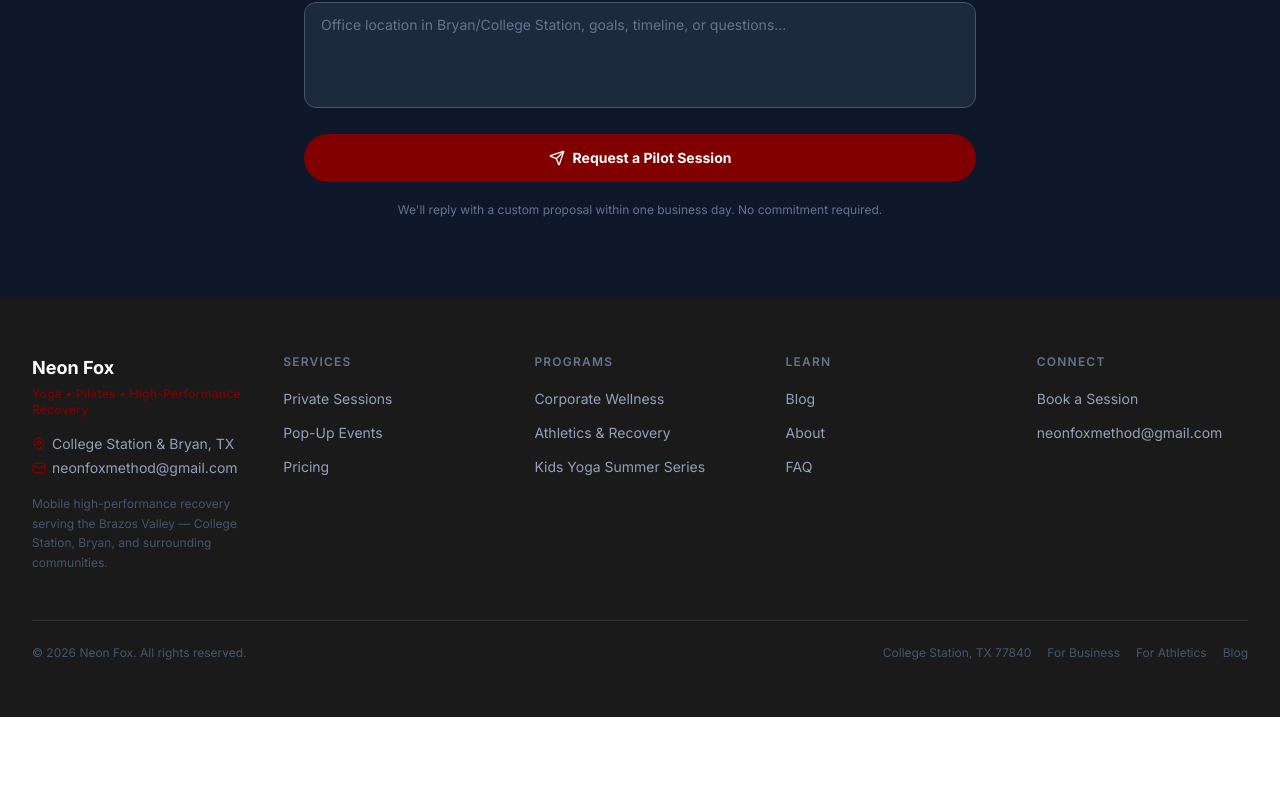
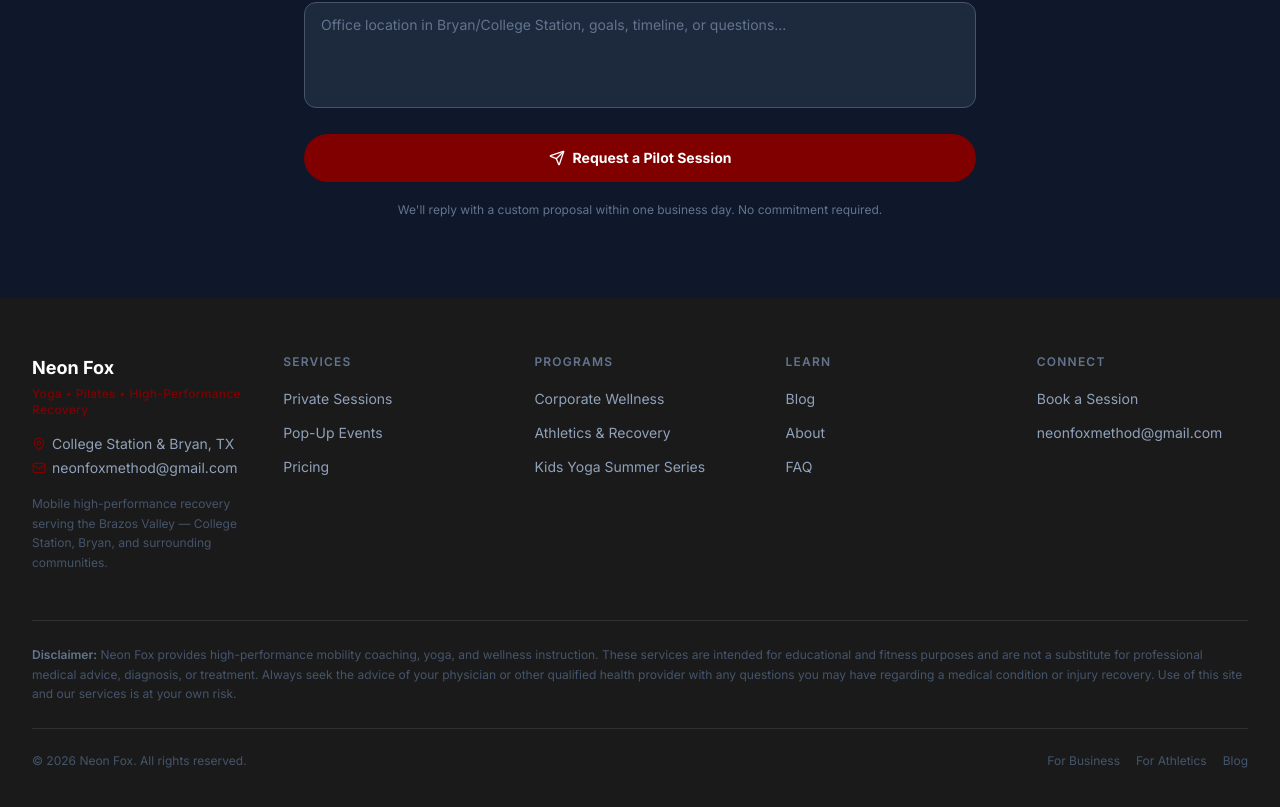
Before and after one commit to jwhitehead08/yoga-college-station, a Next.js app: page /corporate in a window 1280 px wide. Shown: the part 3569-4376 px from the top of the page. Before the commit the page ends 4286 px from the top, so only its background shows below. Built offline with nearby package versions, Linux system fonts and the light colour scheme.

Commit message:
updated disclaimer

```diff
--- a/components/Footer.tsx
+++ b/components/Footer.tsx
@@ -74,11 +74,17 @@
           ))}
         </div>
 
+        {/* Disclaimer */}
+        <div className="border-t border-white/10 pt-6 mb-6">
+          <p className="text-xs text-slate-600 leading-relaxed">
+            <span className="font-semibold text-slate-500">Disclaimer:</span> Neon Fox provides high-performance mobility coaching, yoga, and wellness instruction. These services are intended for educational and fitness purposes and are not a substitute for professional medical advice, diagnosis, or treatment. Always seek the advice of your physician or other qualified health provider with any questions you may have regarding a medical condition or injury recovery. Use of this site and our services is at your own risk.
+          </p>
+        </div>
+
         {/* Bottom bar */}
         <div className="border-t border-white/10 pt-6 flex flex-col sm:flex-row items-center justify-between gap-4 text-xs text-slate-600">
           <p>© {new Date().getFullYear()} Neon Fox. All rights reserved.</p>
           <div className="flex items-center gap-4">
-            <span>College Station, TX 77840</span>
             <Link
               href="/corporate"
               className="hover:text-slate-400 transition-colors"
--- a/components/Hero.tsx
+++ b/components/Hero.tsx
@@ -76,7 +76,7 @@
       {/* Sub-copy */}
       <div className="mx-auto max-w-7xl px-4 sm:px-6 lg:px-8 pt-10 pb-10 text-center">
         <p className="mt-5 max-w-2xl mx-auto text-lg text-slate-500 leading-relaxed">
-          No studio. No commute. No compromises. Private high-performance yoga, Pilates, and recovery sessions
+          Private high-performance yoga, Pilates, and recovery sessions
           across Bryan, College Station, and the Brazos Valley.
         </p>
 
@@ -87,9 +87,9 @@
             <strong className="text-slate-700">4.9</strong> avg rating
           </span> */}
           {/* <span className="hidden sm:block w-px h-4 bg-slate-200" /> */}
-          <span>1000+ sessions delivered</span>
+          {/* <span>1000+ sessions delivered</span>
           <span className="hidden sm:block w-px h-4 bg-slate-200" />
-          <span>Serving Brazos Valley since 2023</span>
+          <span>Serving Brazos Valley since 2023</span> */}
         </div>
 
         <p className="mt-8 text-sm font-semibold text-slate-400">
```
